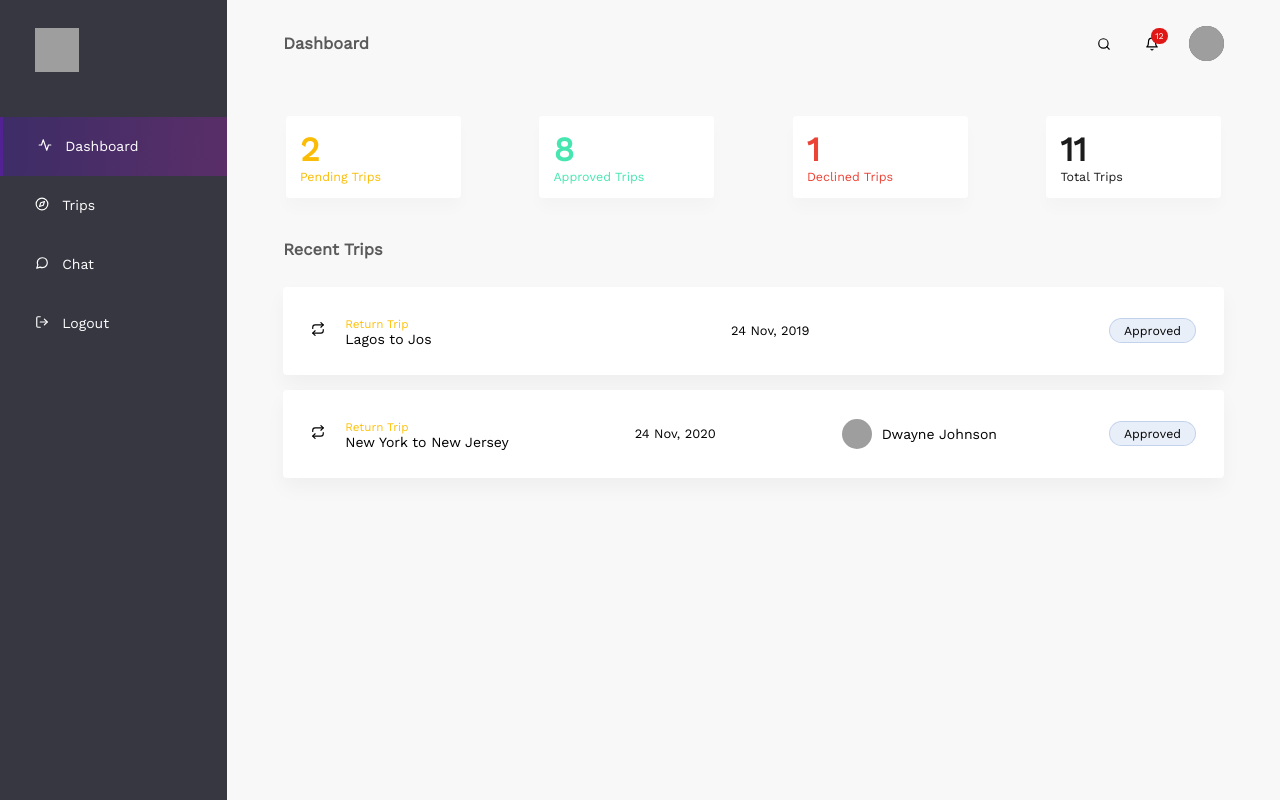
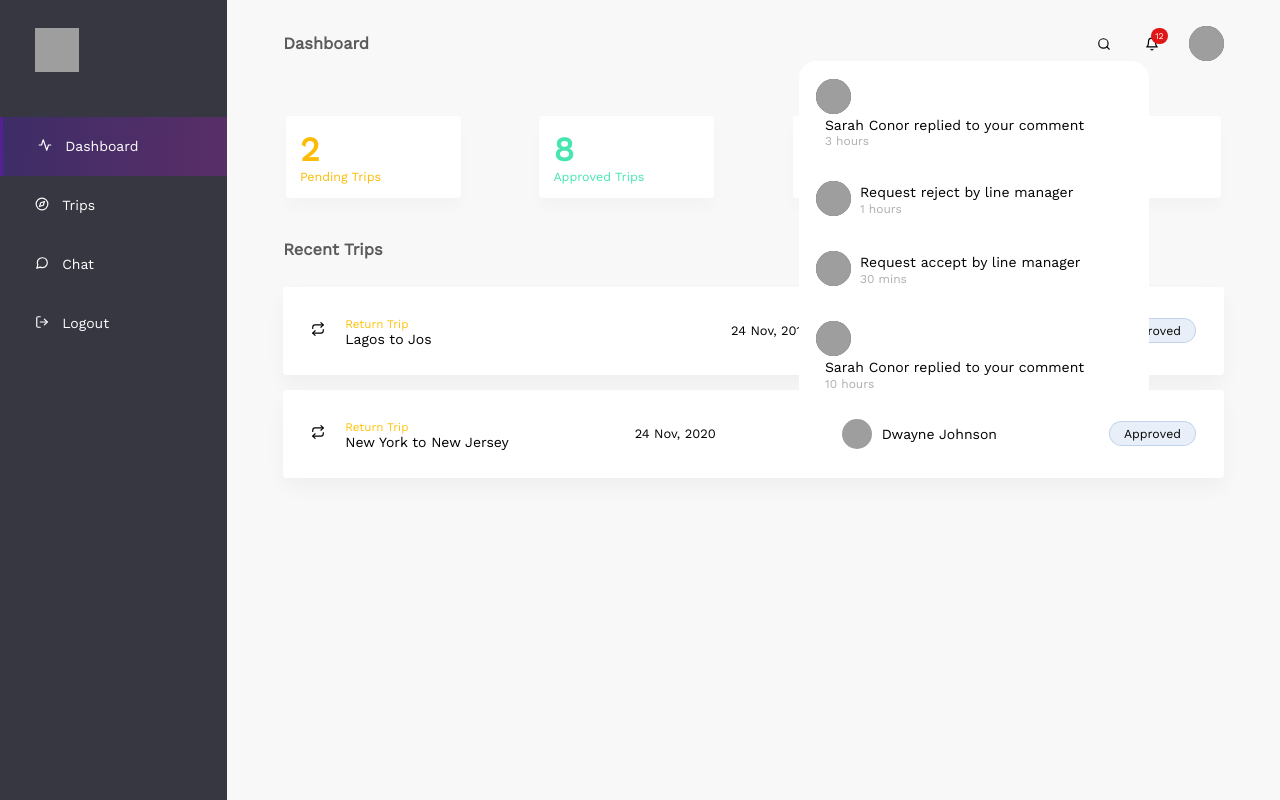
Before and after one commit to tejiri4/barefoot-nomad-frontend, a React (Create React App) app: page /dashboard in a window 1280 px wide. Built offline with nearby package versions, Linux system fonts and the light colour scheme; grey boxes are pictures that could not be loaded.

Commit message:
Implement dashboard notification

```diff
--- a/src/components/LoggedInHeader/index.jsx
+++ b/src/components/LoggedInHeader/index.jsx
@@ -7,8 +7,6 @@ import PropTypes from "prop-types";
 
 // styles
 import "./LoggedInHeader.scss";
-
-import Notification from '../../components/NotificationCard';
 
 const LoggedInHeader = ({ showSideNav, handleShowSideNav, showNotification, handleShowNotification, pageName }) => {
   return (
--- a/src/components/NotificationCard/NotificationCard.scss
+++ b/src/components/NotificationCard/NotificationCard.scss
@@ -3,12 +3,13 @@
 @import "../../assets/variable.scss";
 
 .notification {
-    width: rem(400px);
+    width: rem(90%);
     background: #FFFFFF;
     display: flex;
     flex-wrap: wrap;
     justify-content: left;
     padding: rem(20px);
+    border-radius: rem(20px);
 
     &__profile-image {
         position: relative;
@@ -44,4 +45,48 @@
       margin: 0;
       color: rgba(0, 0, 0, 0.32);
     }
+
+    @include sm {
+      width: rem(90%);
+      background: #FFFFFF;
+      display: flex;
+      flex-wrap: wrap;
+      justify-content: left;
+      padding: rem(5px);
+      border-radius: rem(10px);
+
+      &__profile-image {
+          position: relative;
+          background-color: $custom-black;
+          border-radius: 50%;
+          width: rem(30px);
+          height: rem(30px);
+          cursor: pointer;
+
+          img {
+            width: rem(100%);
+            height: rem(100%);
+            border-radius: 50%;
+          }
+      }
+
+      &__content-details {
+        margin: 0 rem(10px);
+      }
+
+      &__content {
+        font-style: normal;
+        font-weight: 50;
+        font-size: 12px;
+        line-height: 19px;
+        margin: rem(2px) 0
+      }
+      &__time {
+        font-style: normal;
+        font-weight: 50;
+        font-size: 10px;
+        margin: 0;
+        color: rgba(0, 0, 0, 0.32);
+      }
+    }
 }
--- a/src/components/NotificationCard/index.jsx
+++ b/src/components/NotificationCard/index.jsx
@@ -11,7 +11,7 @@ const NotificationCard = ({ profileImage, content, time }) => {
           </div>
           <div className="notification__content-details">
             <p className="notification__content">{content}</p>
-            <p class="notification__time">{time}</p>
+            <p className="notification__time">{time}</p>
           </div>
         </div>
       )
--- a/src/pages/LoggedInPage/index.jsx
+++ b/src/pages/LoggedInPage/index.jsx
@@ -10,6 +10,7 @@ import SideNav from "../../components/SideNav";
 import LoggedInHeader from "../../components/LoggedInHeader";
 import Dashboard from "../Dashboard";
 import Trips from "./../Trips/index";
+import Notification from '../Notification/index';
 
 const LoggedInPage = ({ history }) => {
   const [showSideNav, setShowSideNav] = useState(true);
@@ -48,6 +49,7 @@ const LoggedInPage = ({ history }) => {
             pageName={pageName}
             handleShowNotification={handleShowNotification}
           />
+          <Notification />
           <div className="logged-in-page__components">
             <>
               <Switch>
--- a/src/pages/Notification/Notification.scss
+++ b/src/pages/Notification/Notification.scss
@@ -4,7 +4,23 @@
 
 
 .notification-page {
-    width: rem(440px);
-    height: rem(300px);
+    width: rem(400px);
+    height: rem(400px);
     background-color: white;
+    position: absolute;
+    right: rem(30px);
+    margin: rem(70px) rem(120px);
+    border-radius: rem(20px);
 }
+
+@include sm {
+  .notification-page {
+      width: rem(200px);
+      height: rem(400px);
+      background-color: white;
+      position: absolute;
+      right: rem(30px);
+      margin: rem(70px) rem(120px);
+      border-radius: rem(20px);
+    }
+}
--- a/src/pages/Notification/index.js
+++ b/src/pages/Notification/index.js
@@ -27,11 +27,6 @@ const Notification = () => {
             content="Sarah Conor replied to your comment"
             time="10 hours"
           />
-          <NotificationCard
-            profileImage="https://res.cloudinary.com/store-manager/image/upload/v1571533873/barefoot-nomad/profile.jpg"
-            content="Sarah Conor replied to your comment"
-            time="1 day"
-          />
         </div>
     )
 }
```
